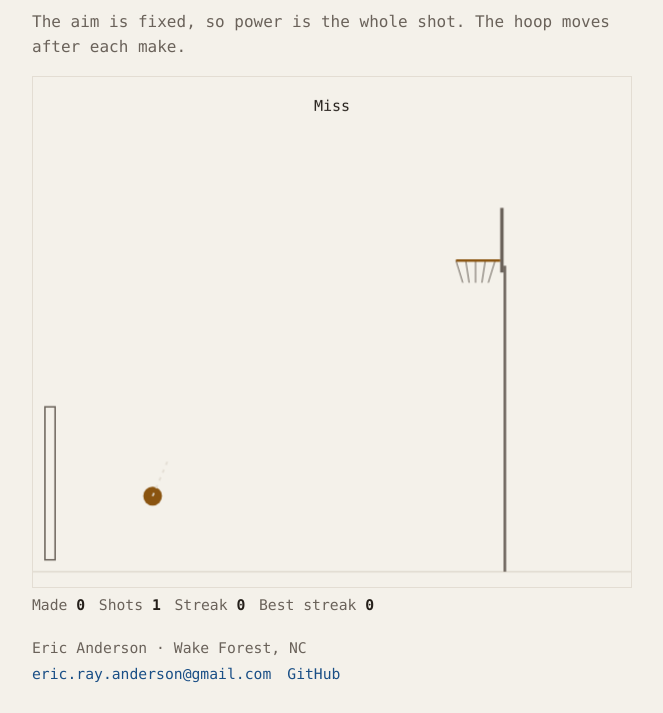
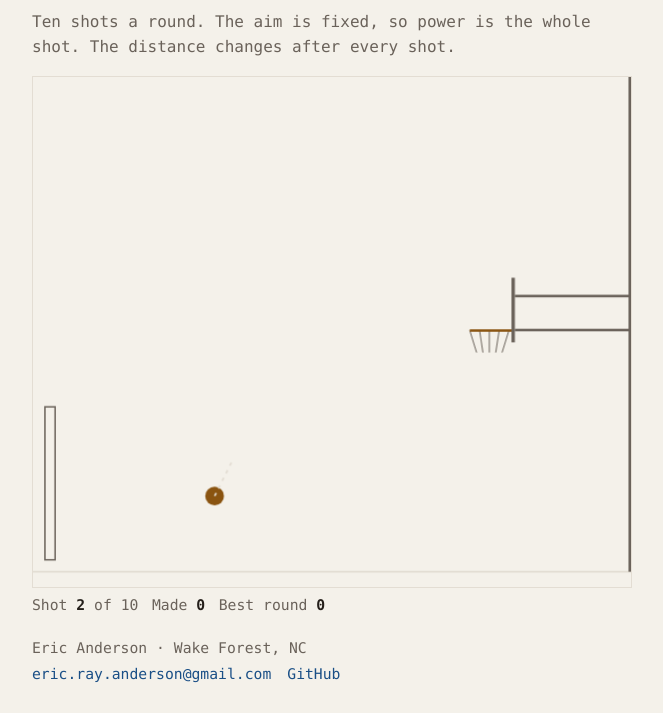
Before and after one commit to ericrayanderson/ericrayanderson.com, a plain HTML site: page basketball.html in a window 1280 px wide. Both pictures are taken after a click on the element "Basketball court. Press and hold anywhere to set power, rele". Shown: the part 89-802 px from the top of the page, without its empty margins (308-971 px from the left). Drawn offline with Linux system fonts and the light colour scheme.

Commit message:
Basketball: round rim physics, random distance every shot, 10-shot rounds, wall-mounted backboard (#18)

```diff
--- a/assets/js/basketball.js
+++ b/assets/js/basketball.js
@@ -4,21 +4,20 @@
   if (!canvas || !canvas.getContext || !stage) return;
   var ctx = canvas.getContext("2d");
   var madeEl = document.getElementById("hoop-made");
-  var shotsEl = document.getElementById("hoop-shots");
-  var streakEl = document.getElementById("hoop-streak");
+  var shotEl = document.getElementById("hoop-shot");
   var bestEl = document.getElementById("hoop-best");
   var live = document.getElementById("hoop-live");
 
   var W = 0, H = 0, S = 1;
   var ANGLE = 58 * Math.PI / 180;
-  var made = 0, shots = 0, streak = 0, best = 0;
+  var decidedAt = 0, made = 0, shots = 0, best = 0, totalMade = 0, ROUND = 10, roundEndAt = 0, rimTouch = 0;
   var hoopN = { x: 0.74, y: 0.36 };
   var ballStart = { nx: 0.2, ny: 0.84 };
   var ball = { x: 0, y: 0, vx: 0, vy: 0, r: 10 };
-  var state = "ready"; // ready, holding, flying
+  var state = "ready"; // ready, holding, flying, done
   var holdStart = 0, power = 0, vMin = 0, vMax = 0;
   var flightTime = 0, scored = false, lastMsg = "", msgUntil = 0;
-  window.__hoops = { get made() { return made; }, get shots() { return shots; }, ideal: function () { return idealPower(); }, state: function () { return [state, ball.x, ball.y, W, H, vMin, vMax, ANGLE]; } };
+  window.__hoops = { get made() { return totalMade; }, get roundMade() { return made; }, get shots() { return shots; }, get best() { return best; }, get mode() { return state; }, place: function (b, h) { ballStart = b; hoopN = h; resetBall(); }, debugBall: function (x, y, vx, vy) { decidedAt = 0; rimTouch = 0; ball.x = x; ball.y = y; ball.vx = vx; ball.vy = vy; state = "flying"; flightTime = 0; scored = false; }, geo: function () { return geo(); }, newHoop: function () { newHoop(); resetBall(); }, stepOnce: function () { return step(1 / 600); }, spot: function () { return { b: ballStart, h: hoopN }; }, sim: function (p) { this.shoot(p); var n = 0; while (state === "flying" && n < 20000) { n++; if (step(1 / 600)) break; } return [scored, n / 600]; }, shoot: function (p) { if (state === "done") newRound(); state = "holding"; power = p; up({ preventDefault: function () {} }); }, ideal: function () { return idealPower(); }, state: function () { return [state, ball.x, ball.y, W, H, vMin, vMax, ANGLE]; } };
 
   function colors() {
     var cs = getComputedStyle(document.documentElement);
@@ -30,7 +29,7 @@
   function geo() {
     var rimW = 46 * S;
     var x = hoopN.x * W, y = hoopN.y * H;
-    return { rimL: x - rimW / 2, rimR: x + rimW / 2, rimY: y, boardX: x + rimW / 2 + 6 * S,
+    return { rimL: x - rimW / 2, rimR: x + rimW / 2, rimY: y, boardX: x + rimW / 2 + 3 * S,
       boardTop: y - 62 * S, boardBot: y + 14 * S, floor: H - 18 * S, g: 1300 * S, pin: 3 * S };
   }
 
@@ -61,32 +60,46 @@
     var dx = (gm.rimL + gm.rimR) / 2 - ball.x, dy = ball.y - gm.rimY;
     ANGLE = Math.atan2(3 * dy + 60 * S, dx);
     ANGLE = Math.min(80 * Math.PI / 180, Math.max(45 * Math.PI / 180, ANGLE));
-    var ideal = speedFor((gm.rimL + gm.rimR) / 2, gm.rimY - 2 * S);
+    var ideal = speedFor(aimX(gm), gm.rimY - 2 * S);
     var spread = 0.32 + Math.random() * 0.12;
     var center = 0.45 + Math.random() * 0.25;
     vMin = ideal * (1 - spread * center);
     vMax = vMin + ideal * spread;
   }
 
+  function aimX(gm) { return (gm.rimL + gm.rimR) / 2 + (gm.rimR - gm.rimL) * 0.12; }
+
   function idealPower() {
     var gm = geo();
-    var ideal = speedFor((gm.rimL + gm.rimR) / 2, gm.rimY - 2 * S);
+    var ideal = speedFor(aimX(gm), gm.rimY - 2 * S);
     return (ideal - vMin) / (vMax - vMin);
   }
 
   function newHoop() {
-    hoopN = { x: 0.6 + Math.random() * 0.22, y: 0.26 + Math.random() * 0.2 };
-    ballStart = { nx: 0.12 + Math.random() * 0.14, ny: 0.84 };
+    /* random distance each shot; the rise is tied to the gap so no shot is too steep to make */
+    var hx = 0.7 + Math.random() * 0.12;
+    var bx = 0.13 + Math.random() * 0.33;
+    var dx = (hx - bx) * W;
+    var rise = dx * (0.55 + Math.random() * 0.45);
+    rise = Math.max(120 * S, Math.min(rise, (0.84 - 0.24) * H));
+    hoopN = { x: hx, y: 0.84 - rise / H };
+    ballStart = { nx: bx, ny: 0.84 };
   }
 
+
   function updateBoard() {
-    madeEl.textContent = made; shotsEl.textContent = shots;
-    streakEl.textContent = streak; bestEl.textContent = best;
+    madeEl.textContent = made; shotEl.textContent = Math.min(shots + 1, ROUND);
+    bestEl.textContent = best;
   }
 
   function say(t) { lastMsg = t; msgUntil = performance.now() + 1100; if (live) live.textContent = t; }
 
+  function newRound() {
+    made = 0; shots = 0; state = "ready"; newHoop(); resetBall(); updateBoard();
+  }
+
   function down(e) {
+    if (state === "done") { e.preventDefault(); newRound(); return; }
     if (state !== "ready") return;
     e.preventDefault();
     try { canvas.setPointerCapture(e.pointerId); } catch (_) {}
@@ -97,8 +110,7 @@
     e.preventDefault();
     var v = vMin + (vMax - vMin) * power;
     ball.vx = v * Math.cos(ANGLE); ball.vy = -v * Math.sin(ANGLE);
-    state = "flying"; flightTime = 0; scored = false; shots++;
-    updateBoard();
+    state = "flying"; flightTime = 0; scored = false; rimTouch = 0; decidedAt = 0;
   }
   canvas.addEventListener("pointerdown", down);
   canvas.addEventListener("pointerup", up);
@@ -108,12 +120,17 @@
   function collidePoint(px, py, rest) {
     var dx = ball.x - px, dy = ball.y - py;
     var d = Math.hypot(dx, dy), min = ball.r + geo().pin;
-    if (d < min && d > 0) {
-      var nx = dx / d, ny = dy / d;
-      ball.x = px + nx * min; ball.y = py + ny * min;
-      var vn = ball.vx * nx + ball.vy * ny;
-      if (vn < 0) { ball.vx -= (1 + rest) * vn * nx; ball.vy -= (1 + rest) * vn * ny; ball.vx *= 0.92; ball.vy *= 0.92; }
+    if (d >= min) return false;
+    var nx, ny;
+    if (d < 1e-6) { nx = 0; ny = -1; } else { nx = dx / d; ny = dy / d; }
+    ball.x = px + nx * min; ball.y = py + ny * min;
+    var vn = ball.vx * nx + ball.vy * ny;
+    if (vn < 0) {
+      var tx = -ny, ty = nx, vt = ball.vx * tx + ball.vy * ty;
+      vn = -vn * rest; vt *= 0.9;
+      ball.vx = vn * nx + vt * tx; ball.vy = vn * ny + vt * ty;
     }
+    return true;
   }
 
   function step(dt) {
@@ -122,16 +139,27 @@
     ball.vy += gm.g * dt;
     ball.x += ball.vx * dt; ball.y += ball.vy * dt;
     flightTime += dt;
-    collidePoint(gm.rimL, gm.rimY, 0.55);
-    collidePoint(gm.rimR, gm.rimY, 0.55);
+    if (!decidedAt && ball.y - ball.r > gm.rimY + 30 * S && ball.vy > 0) decidedAt = flightTime;
+    var hitL = collidePoint(gm.rimL, gm.rimY, 0.5);
+    var hitR = collidePoint(gm.rimR, gm.rimY, 0.5);
+    if (hitL || hitR) {
+      rimTouch += dt;
+      /* never rest on the rim: a slow ball sitting on a rim point gets nudged off its top */
+      if (rimTouch > 0.2 && Math.hypot(ball.vx, ball.vy) < 120 * S) {
+        var px = hitL ? gm.rimL : gm.rimR;
+        var side = ball.x >= px ? 1 : -1;
+        if (Math.abs(ball.x - px) < 0.5 || !hitL) side = hitL ? side : -1;
+        ball.vx += side * 40 * S;
+      }
+    } else rimTouch = Math.max(0, rimTouch - dt);
     // backboard
     if (ball.y > gm.boardTop - ball.r && ball.y < gm.boardBot + ball.r && ball.x + ball.r > gm.boardX && ball.x < gm.boardX + 4 * S) {
-      if (ball.vx > 0) { ball.x = gm.boardX - ball.r; ball.vx *= -0.6; }
+      if (ball.vx > 0) { ball.x = gm.boardX - ball.r; ball.vx *= -0.55; ball.vy *= 0.92; }
     }
     // score: center passes down through rim plane between rims
     if (!scored && prevY < gm.rimY && ball.y >= gm.rimY && ball.vy > 0 && ball.x > gm.rimL && ball.x < gm.rimR) {
-      scored = true; made++; streak++; if (streak > best) best = streak;
-      updateBoard(); say(streak > 1 ? "Streak " + streak : "Score");
+      scored = true; made++; totalMade++;
+      updateBoard(); say("Score");
     }
     // floor
     if (ball.y + ball.r > gm.floor) {
@@ -140,10 +168,18 @@
       ball.vx *= 0.85;
     }
     if (ball.x < ball.r) { ball.x = ball.r; ball.vx = Math.abs(ball.vx) * 0.6; }
-    if (ball.x > W + 60 * S || flightTime > 3.2 || (Math.abs(ball.vy) < 30 && ball.y + ball.r >= gm.floor - 1 && flightTime > 0.6)) {
-      if (!scored) { streak = 0; updateBoard(); say("Miss"); }
-      else newHoop();
-      state = "ready"; resetBall();
+    if (ball.x > W + 60 * S || flightTime > 3.2 || (decidedAt && flightTime - decidedAt > 0.8) || (Math.abs(ball.vy) < 30 && ball.y + ball.r >= gm.floor - 1 && flightTime > 0.6)) {
+      if (!scored) say("Miss");
+      shots++;
+      if (shots >= ROUND) {
+        if (made > best) best = made;
+        state = "done"; roundEndAt = performance.now();
+        say(made + " of " + ROUND); msgUntil = roundEndAt + 2200;
+        updateBoard(); shotEl.textContent = ROUND;
+        return true;
+      }
+      state = "ready"; newHoop(); resetBall(); updateBoard();
+      return true;
     }
   }
 
@@ -152,10 +188,13 @@
     ctx.fillStyle = c.bg; ctx.fillRect(0, 0, W, H);
     ctx.strokeStyle = c.line; ctx.lineWidth = 2 * S;
     ctx.beginPath(); ctx.moveTo(0, gm.floor); ctx.lineTo(W, gm.floor); ctx.stroke();
-    // backboard and pole
+    // backboard on the wall
     ctx.fillStyle = c.muted;
     ctx.fillRect(gm.boardX, gm.boardTop, 4 * S, gm.boardBot - gm.boardTop);
-    ctx.fillRect(gm.boardX + 4 * S, gm.boardBot - 8 * S, 3 * S, gm.floor - gm.boardBot + 8 * S);
+    /* mounted on the back wall: a short bracket to the right edge, no pole */
+    ctx.fillRect(gm.boardX + 4 * S, gm.boardTop + 20 * S, W - gm.boardX - 4 * S, 3 * S);
+    ctx.fillRect(gm.boardX + 4 * S, gm.boardBot - 16 * S, W - gm.boardX - 4 * S, 3 * S);
+    ctx.fillRect(W - 3 * S, 0, 3 * S, gm.floor);
     // net
     ctx.strokeStyle = c.muted; ctx.lineWidth = 1;
     ctx.beginPath();
@@ -190,7 +229,8 @@
     ctx.fillStyle = c.muted;
     ctx.font = Math.round(12 * S) + "px ui-monospace, SFMono-Regular, Menlo, Consolas, monospace";
     ctx.textAlign = "left";
-    if (state === "ready" && shots === 0) ctx.fillText("hold to shoot", mx, my - 8 * S);
+    if (state === "ready" && shots === 0 && totalMade === 0) ctx.fillText("hold to shoot", mx, my - 8 * S);
+    if (state === "done") { ctx.textAlign = "center"; ctx.fillText("tap for next round", W / 2, 66 * S); }
     if (now < msgUntil) {
       ctx.fillStyle = c.fg; ctx.textAlign = "center";
       ctx.font = Math.round(18 * S) + "px ui-monospace, SFMono-Regular, Menlo, Consolas, monospace";
@@ -205,7 +245,12 @@
       var t = (now - holdStart) / 1000;
       power = (1 - Math.cos(t * Math.PI / 1.1)) / 2; // full sweep in 1.1s, then back
     }
-    if (state === "flying") { var n = 4; for (var i = 0; i < n; i++) step(dt / n); }
+    if (state === "flying") {
+      var sp = Math.hypot(ball.vx, ball.vy) * dt;
+      var n = Math.min(64, Math.max(4, Math.ceil(sp / (1.5 * S))));
+      for (var i = 0; i < n; i++) { if (step(dt / n)) break; }
+    }
+    if (state === "done" && now - roundEndAt > 2200) newRound();
     draw(now);
     requestAnimationFrame(frame);
   }
--- a/basketball.html
+++ b/basketball.html
@@ -30,16 +30,15 @@
         <h1>Basketball</h1>
         <p class="lede">Press and hold to set power. Release to shoot.</p>
       </header>
-      <p class="support play-note">The aim is fixed, so power is the whole shot. The hoop moves after each make.</p>
+      <p class="support play-note">Ten shots a round. The aim is fixed, so power is the whole shot. The distance changes after every shot.</p>
 
       <div class="stage" id="hoop-stage">
         <canvas id="hoop-canvas" aria-label="Basketball court. Press and hold anywhere to set power, release to shoot."></canvas>
       </div>
       <p class="scoreboard">
+        <span>Shot <strong id="hoop-shot">1</strong> of 10</span>
         <span>Made <strong id="hoop-made">0</strong></span>
-        <span>Shots <strong id="hoop-shots">0</strong></span>
-        <span>Streak <strong id="hoop-streak">0</strong></span>
-        <span>Best streak <strong id="hoop-best">0</strong></span>
+        <span>Best round <strong id="hoop-best">0</strong></span>
       </p>
       <p id="hoop-live" class="visually-hidden" aria-live="polite"></p>
     </main>
```
